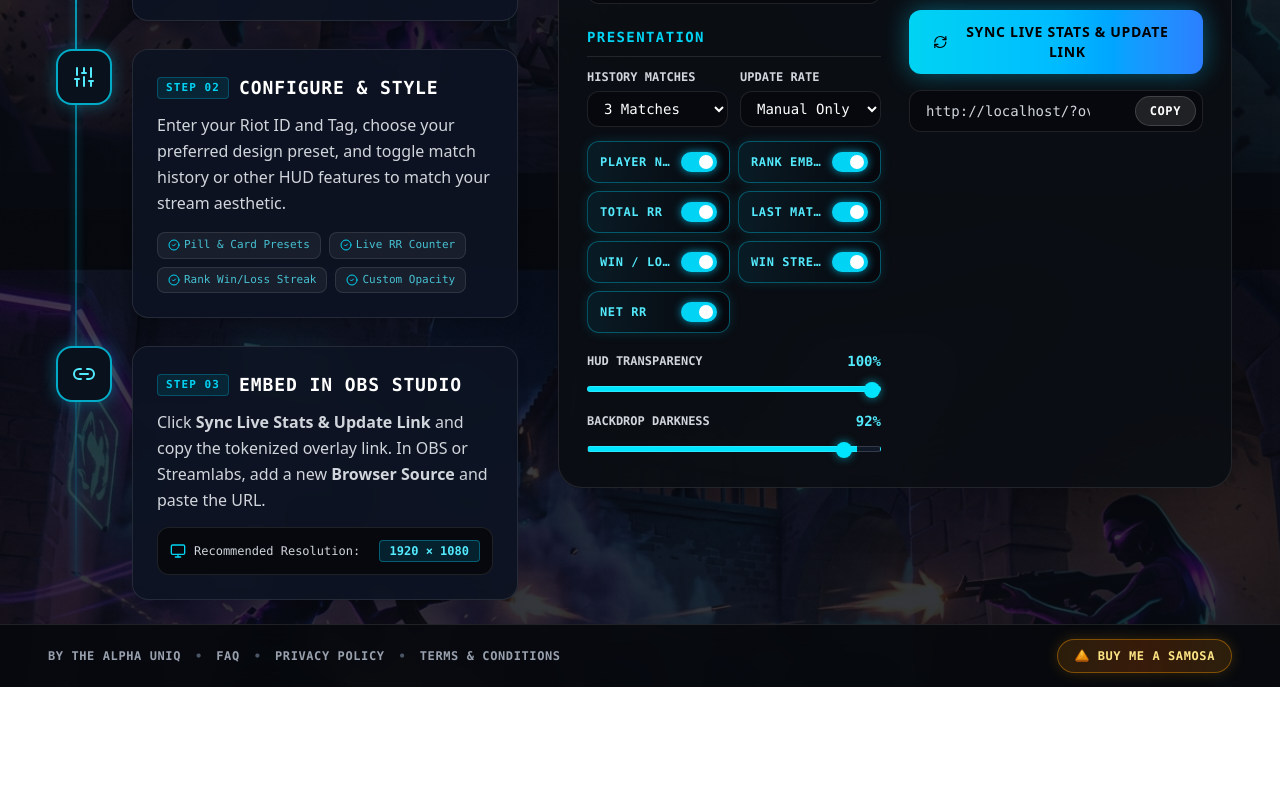
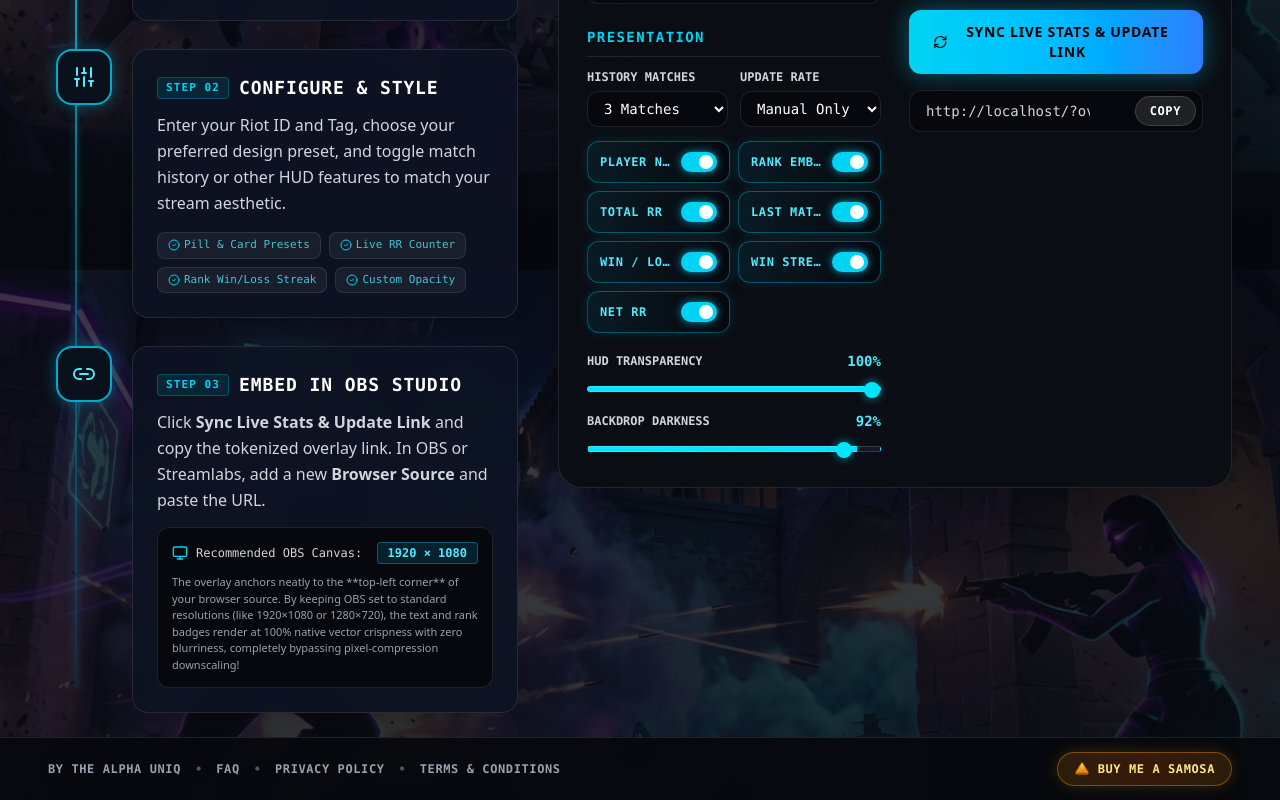
Before and after one commit to thebinary-brain/valo-rank-pulse-overlay, a React (Vite) app: page / in a window 1280 px wide. Shown: the part 591-1391 px from the top of the page. Before the commit the page ends 1278 px from the top, so only its background shows below. Built offline with nearby package versions, Linux system fonts and the light colour scheme.

Commit message:
FEAT-01: Update the overlay resize logic

```diff
--- a/src/App.tsx
+++ b/src/App.tsx
@@ -362,14 +362,16 @@ export default function App() {
     return (
       <main
         id="obs-stream-overlay"
-        className="min-h-screen w-full flex items-center justify-center bg-transparent overflow-hidden p-4 select-none"
+        className="fixed inset-0 w-screen h-screen bg-transparent overflow-hidden select-none p-0 m-0"
       >
+        <div className="absolute top-0 left-0 p-4">
           <OverlayWidget
             config={config}
             isStandalone={true}
             celebrationType={celebrationType}
             onDismissCelebration={() => setCelebrationType(null)}
           />
+        </div>
       </main>
     );
   }
--- a/src/components/InstructionStepper.tsx
+++ b/src/components/InstructionStepper.tsx
@@ -108,16 +108,21 @@ export const InstructionStepper: React.FC = () => {
           <p className="text-sm sm:text-base text-gray-300 leading-relaxed font-sans mb-3.5">
             Click <strong>Sync Live Stats & Update Link</strong> and copy the tokenized overlay link. In OBS or Streamlabs, add a new <strong>Browser Source</strong> and paste the URL.
           </p>
-          <div className="bg-[#06080d] border border-white/10 rounded-xl p-3 flex flex-wrap items-center justify-between gap-3 text-xs font-mono text-gray-300">
+          <div className="bg-[#06080d] border border-white/10 rounded-xl p-3.5 flex flex-col gap-2.5 text-xs font-mono text-gray-300">
+            <div className="flex items-center justify-between gap-3 flex-wrap">
               <div className="flex items-center gap-2">
                 <Monitor className="w-4 h-4 text-cyan-400" />
-              <span>Recommended Resolution:</span>
+                <span>Recommended OBS Canvas:</span>
               </div>
-            <div className="flex items-center gap-2">
+              <div className="flex items-center gap-1.5">
                 <span className="bg-cyan-950/60 border border-cyan-500/40 text-cyan-300 px-2.5 py-0.5 rounded font-bold">
                   1920 × 1080
                 </span>
               </div>
+            </div>
+            <p className="text-[11px] text-gray-400 leading-normal font-sans">
+              The overlay anchors neatly to the **top-left corner** of your browser source. By keeping OBS set to standard resolutions (like 1920×1080 or 1280×720), the text and rank badges render at 100% native vector crispness with zero blurriness, completely bypassing pixel-compression downscaling!
+            </p>
           </div>
         </div>
       </div>
```
Also changed, not shown: 1 other file (tests, documents, lock files or other folders). Lines whose indentation alone changed are shown as unchanged.
